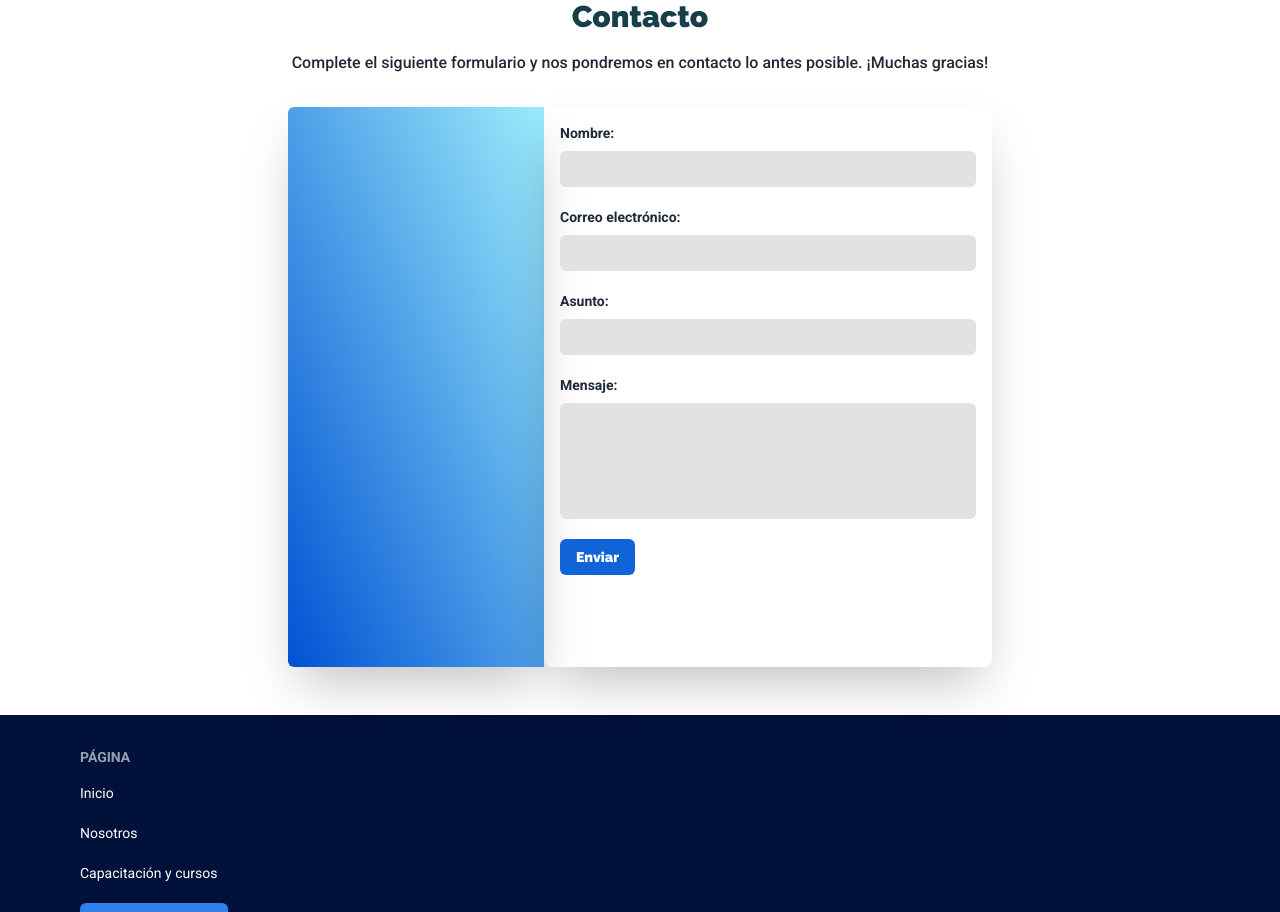
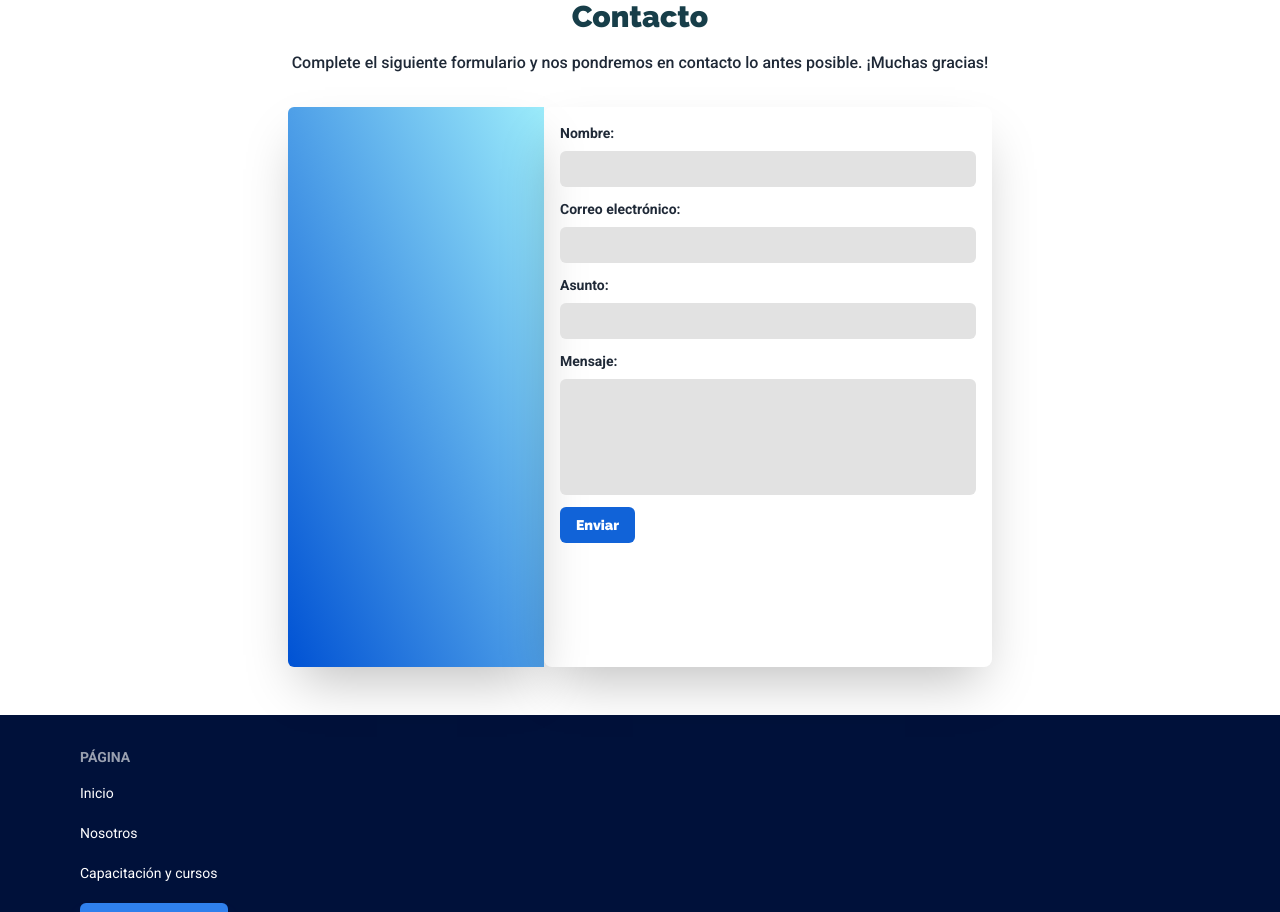
Before and after one commit to francojnieva/Salud-Integral-Psi, a React (Vite) app: page / in a window 1280 px wide. Shown: the part 3360-4272 px from the top of the page. Built offline with nearby package versions, Linux system fonts and the light colour scheme.

Commit message:
:art: comment on the validations made with react hook form.

```diff
--- a/src/components/ContactFrom/ContactFrom.jsx
+++ b/src/components/ContactFrom/ContactFrom.jsx
@@ -1,13 +1,13 @@
 import React from 'react'
-import { useForm, Controller } from 'react-hook-form';
+// import { useForm, Controller } from 'react-hook-form';
 
 const ContactFrom = () => {
 
-    const { handleSubmit, control, register, formState: { errors } } = useForm()
+    // const { handleSubmit, control, register, formState: { errors } } = useForm()
 
-    const onSubmit = async (data) => {
-        console.log(data)
-    }
+    // const onSubmit = async (data) => {
+    //     console.log(data)
+    // }
 
 
     return (
@@ -16,9 +16,9 @@ const ContactFrom = () => {
             <p className='text-md py-4 font-medium text-center md:pb-8'>Complete el siguiente formulario y nos pondremos en contacto lo antes posible. ¡Muchas gracias!</p>
             <div className='flex justify-center'>
                 <div className='hidden lg:block w-64 md:h-[35rem] bg-gradient-to-bl from-[#9CECFB] to-[#0052D4] rounded-l-md shadow-2xl '></div>
-                <form name="contact" action='/contact' method="POST" netlify netlify-honeypot="bot-field" className='w-full p-4 md:w-[28rem] md:h-[35rem] rounded-lg md:shadow-2xl' onSubmit={handleSubmit(onSubmit)}>
-                <input type="hidden" name="form-name" value="contact" />
-                    <div className=' flex flex-col space-y-2'>
+                <form name="contact" method="post" className='w-full p-4 md:w-[28rem] md:h-[35rem] rounded-lg md:shadow-2xl'>
+                    <input type="hidden" name="form-name" value="contact" />
+                    <div className=' flex flex-col space-y-2 mb-3'>
                         <label htmlFor="name" className=' font-bold text-sm'>Nombre:</label>
                         <input
                             className='p-2 rounded-md bg-[#e2e2e2] text-sm font-medium outline-none'
@@ -27,15 +27,15 @@ const ContactFrom = () => {
                             required
                             autoComplete='off'
                             id="name"
-                            {...register('name', {
-                                required: 'Este campo es obligatorio',
-                                maxLength: { value: 25, message: 'El nombre no debe superar los 25 caracteres' },
-                                minLength: { value: 3, message: 'El nombre debe tener entre 3 y 25 caracteres' },
-                            })}
+                            // {...register('name', {
+                            //     required: 'Este campo es obligatorio',
+                            //     maxLength: { value: 25, message: 'El nombre no debe superar los 25 caracteres' },
+                            //     minLength: { value: 3, message: 'El nombre debe tener entre 3 y 25 caracteres' },
+                            // })}
                         />
-                        <span className='text-sm text-red-600 pb-3'>{errors.name && errors.name.message}</span>
+                        {/* <span className='text-sm text-red-600 pb-3'>{errors.name && errors.name.message}</span> */}
                     </div>
-                    <div className=' flex flex-col space-y-2'>
+                    <div className=' flex flex-col space-y-2 mb-3'>
                         <label htmlFor="email" className=' font-bold text-sm'>Correo electrónico:</label>
                         <input
                             className='p-2 rounded-md bg-[#e2e2e2] text-sm font-medium outline-none'
@@ -44,17 +44,17 @@ const ContactFrom = () => {
                             required
                             autoComplete='off'
                             id="email"
-                            {...register('email', {
-                                required: 'Este campo es obligatorio',
-                                pattern: {
-                                    value: /^[A-Z0-9._%+-]+@[A-Z0-9.-]+\.[A-Z]{2,4}$/i,
-                                    message: 'Correo electrónico inválido',
-                                },
-                            })}
+                            // {...register('email', {
+                            //     required: 'Este campo es obligatorio',
+                            //     pattern: {
+                            //         value: /^[A-Z0-9._%+-]+@[A-Z0-9.-]+\.[A-Z]{2,4}$/i,
+                            //         message: 'Correo electrónico inválido',
+                            //     },
+                            // })}
                         />
-                        <span className='text-sm text-red-600 pb-3'>{errors.email && errors.email.message}</span>
+                        {/* <span className='text-sm text-red-600 pb-3'>{errors.email && errors.email.message}</span> */}
                     </div>
-                    <div className=' flex flex-col space-y-2'>
+                    <div className=' flex flex-col space-y-2 mb-3'>
                         <label htmlFor="subject" className=' font-bold text-sm'>Asunto:</label>
                         <input
                             className='p-2 rounded-md bg-[#e2e2e2] text-sm font-medium outline-none'
@@ -63,15 +63,15 @@ const ContactFrom = () => {
                             required
                             autoComplete='off'
                             id="subject"
-                            {...register('subject', {
-                                required: 'Este campo es obligatorio',
-                                maxLength: { value: 40, message: 'El asunto no debe superar los 40 caracteres' },
-                                minLength: { value: 3, message: 'El nombre debe tener entre 3 y 40 caracteres' },
-                            })}
+                            // {...register('subject', {
+                            //     required: 'Este campo es obligatorio',
+                            //     maxLength: { value: 40, message: 'El asunto no debe superar los 40 caracteres' },
+                            //     minLength: { value: 3, message: 'El nombre debe tener entre 3 y 40 caracteres' },
+                            // })}
                         />
-                        <span className='text-sm text-red-600 pb-3'>{errors.subject && errors.subject.message}</span>
+                        {/* <span className='text-sm text-red-600 pb-3'>{errors.subject && errors.subject.message}</span> */}
                     </div>
-                    <div className=' flex flex-col space-y-2'>
+                    <div className=' flex flex-col space-y-2 mb-3'>
                         <label htmlFor="message" className=' font-bold text-sm'>Mensaje:</label>
                         <textarea
                             className='p-2 rounded-md bg-[#e2e2e2] text-sm font-medium outline-none resize-none'
@@ -80,12 +80,12 @@ const ContactFrom = () => {
                             required
                             rows={5}
                             id="message"
-                            {...register('message', {
-                                required: 'Este campo es obligatorio',
-                                maxLength: { value: 250, message: 'El mensaje no debe superar los 250 caracteres' },
-                            })}
+                            // {...register('message', {
+                            //     required: 'Este campo es obligatorio',
+                            //     maxLength: { value: 250, message: 'El mensaje no debe superar los 250 caracteres' },
+                            // })}
                         />
-                        <span className='text-sm text-red-600 pb-3'>{errors.message && errors.message.message}</span>
+                        {/* <span className='text-sm text-red-600 pb-3'>{errors.message && errors.message.message}</span> */}
                     </div>
                     <button type="submit" className='bg-[#1163D8] text-[#FFF] text-sm py-2 px-4 rounded-md'>Enviar</button>
                 </form>
```
